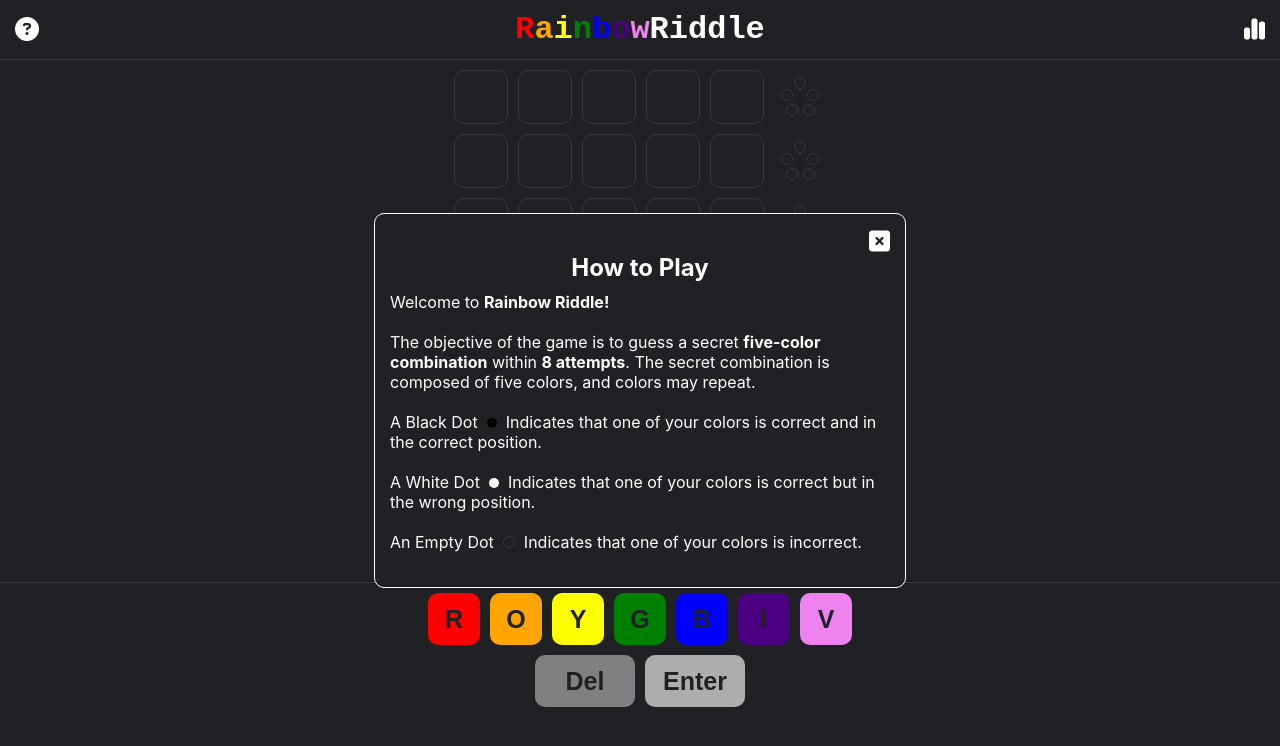
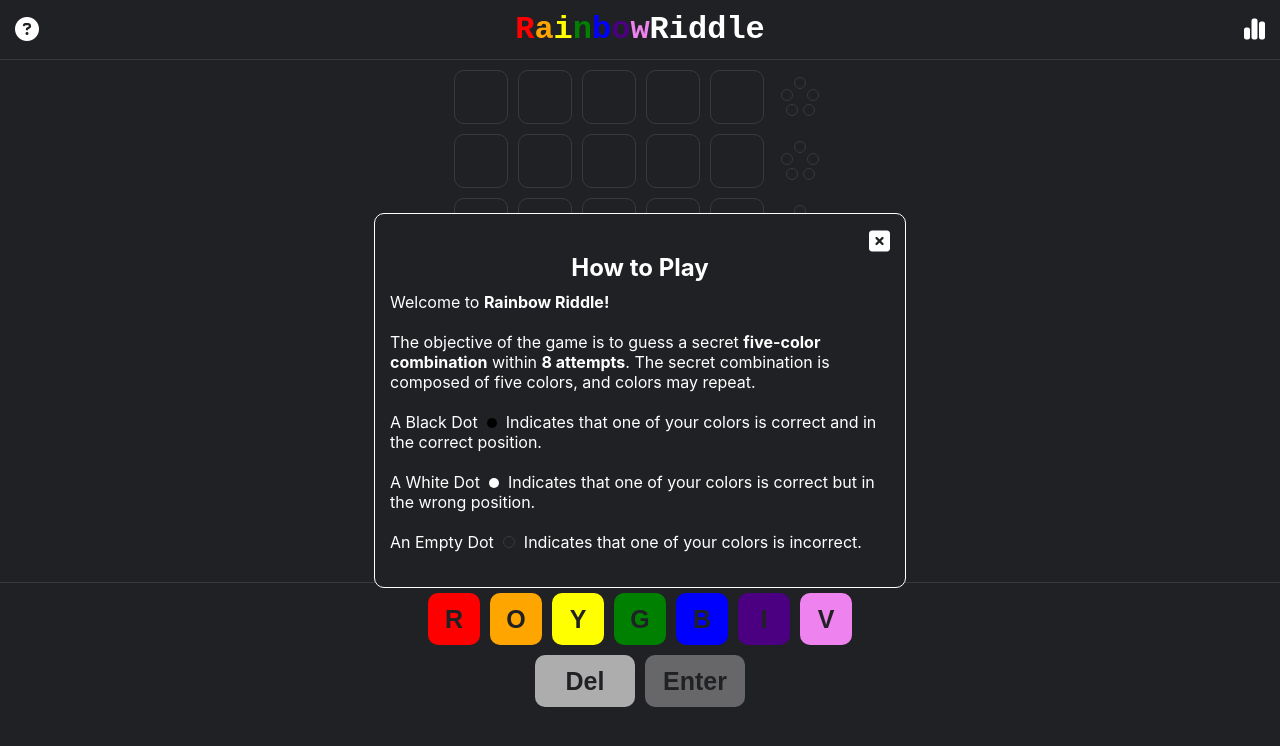
Before and after one commit to JanRoces/rainbow-riddle, a React (Create React App) app: page / in a window 1280 px wide. Both pictures are taken after a click on the button "Play". Shown: the top 746 px of the page. Built offline with nearby package versions, Linux system fonts and the light colour scheme.

Commit message:
update action button style

```diff
--- a/src/styles/ActionButton.css
+++ b/src/styles/ActionButton.css
@@ -7,30 +7,17 @@
 .button-action-play:hover {
     background-color: white;
     color: black;
+    cursor: pointer;
 }
 
-.button-action-delete {
-    align-items: center;
-    background-color: #808080;
-    border: none;
-    border-radius: 10px;
-    color: #202124;
-    display: flex;
-    font-size: 25px;
-    font-weight: bold;
-    height: 52px;
-    justify-content: center;
-    outline: none;
-    vertical-align: middle;
-    width: 100px;
-}
-
+.button-action-delete,
 .button-action-enter {
     align-items: center;
     background-color: #ADADAD;
     border: none;
     border-radius: 10px;
     color: #202124;
+    cursor: pointer;
     display: flex;
     font-size: 25px;
     font-weight: bold;
@@ -47,6 +34,7 @@
     border: none;
     border-radius: 10px;
     color: #202124;
+    cursor: pointer;
     display: flex;
     font-size: 25px;
     font-weight: bold;
@@ -78,3 +66,9 @@
     height: 40px;
     font-size: 20px;
 }
+
+.disabled {
+    cursor: not-allowed;
+    opacity: 0.5;
+    pointer-events: none;
+}
```
